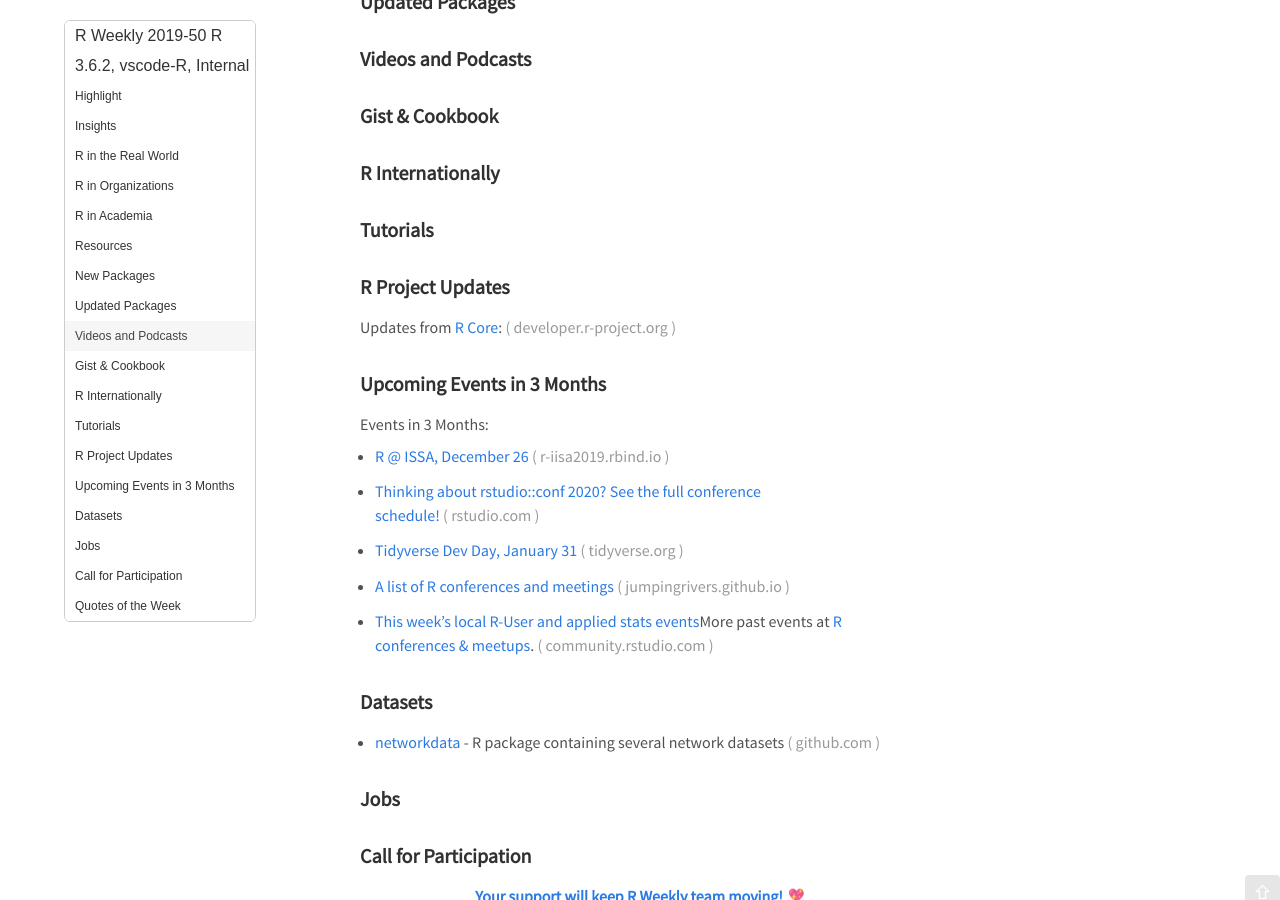
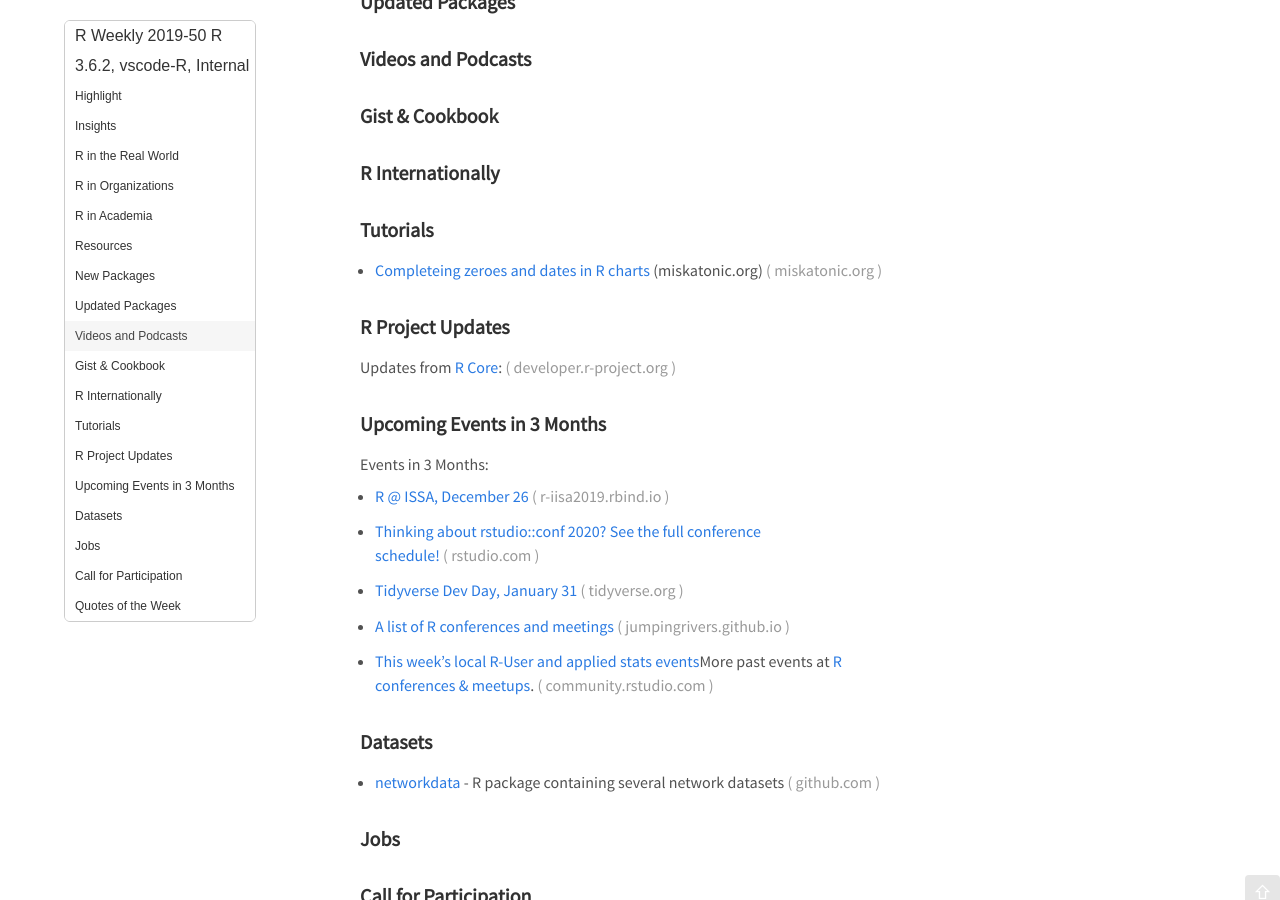
Before and after one commit to rweekly/rweekly.org, a Jekyll site: the page built from draft.md, in a window 1280 px wide and 900 px high, scrolled down 742 px. Built offline with Jekyll 4.4.1, drawn with Linux system fonts in a browser that asks for light colours; emoji names are drawn with the system emoji font; comment, search, counter and statistics services are not loaded.

Commit message:
Add blog post link to Tutorials section (#603)

```diff
--- a/draft.md
+++ b/draft.md
@@ -68,7 +68,7 @@
 
 ###  Tutorials
 
-
++ [Completeing zeroes and dates in R charts](https://www.miskatonic.org/2019/12/16/completing-dates-in-r/) (miskatonic.org)
 
 <!--<div class="post-more-begin></div><div class="post-more-end"></div>-->
 
```
